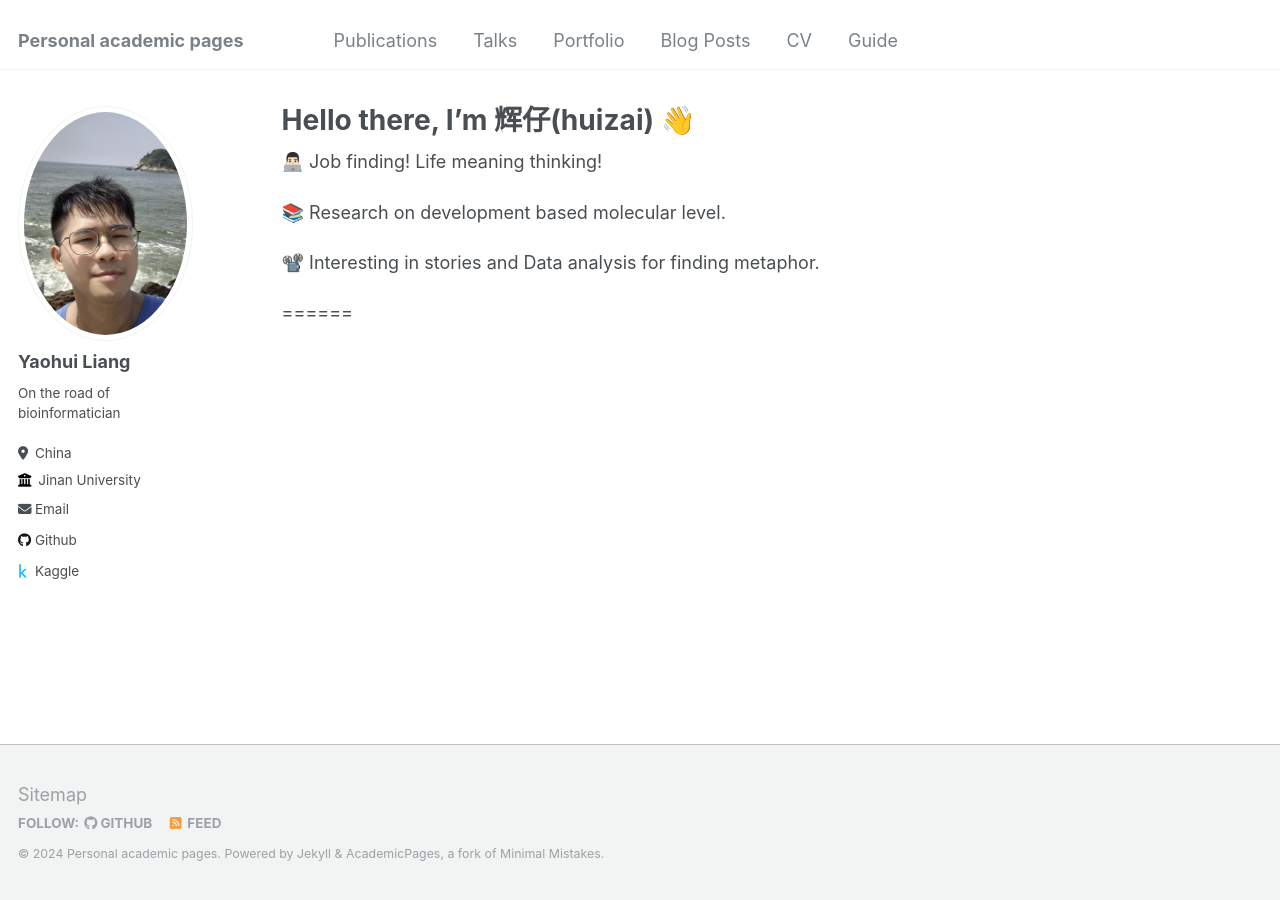
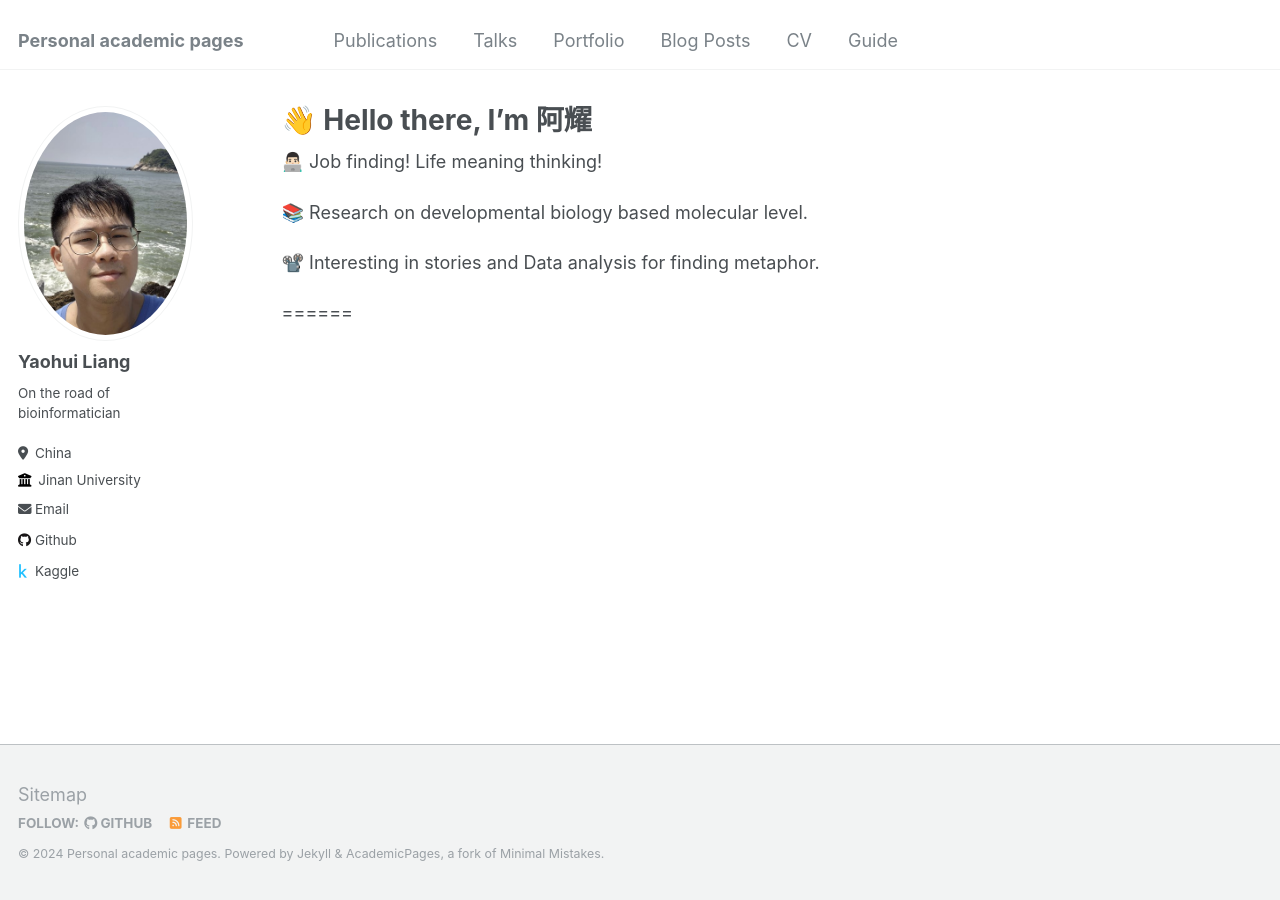
Before and after one commit to Stupid1Fish/Academic-Pages, a Jekyll site: the page built from _pages/about.md, in a window 1280 px wide. Built offline with Jekyll 4.4.1, drawn with Linux system fonts in a browser that asks for light colours.

Commit message:
Update about.md

```diff
--- a/_pages/about.md
+++ b/_pages/about.md
@@ -1,6 +1,6 @@
 ---
 permalink: /
-title: "Hello there, I'm 辉仔(huizai) 👋"
+title: "👋 Hello there, I'm 阿耀 "
 author_profile: true
 redirect_from:
   - /about/
@@ -9,7 +9,7 @@ redirect_from:
 
 👨🏻‍💻 Job finding! Life meaning thinking!
 
-📚 Research on development based molecular level.
+📚 Research on developmental biology based molecular level.
 
 📽️ Interesting in stories and Data analysis for finding metaphor.
 
```
